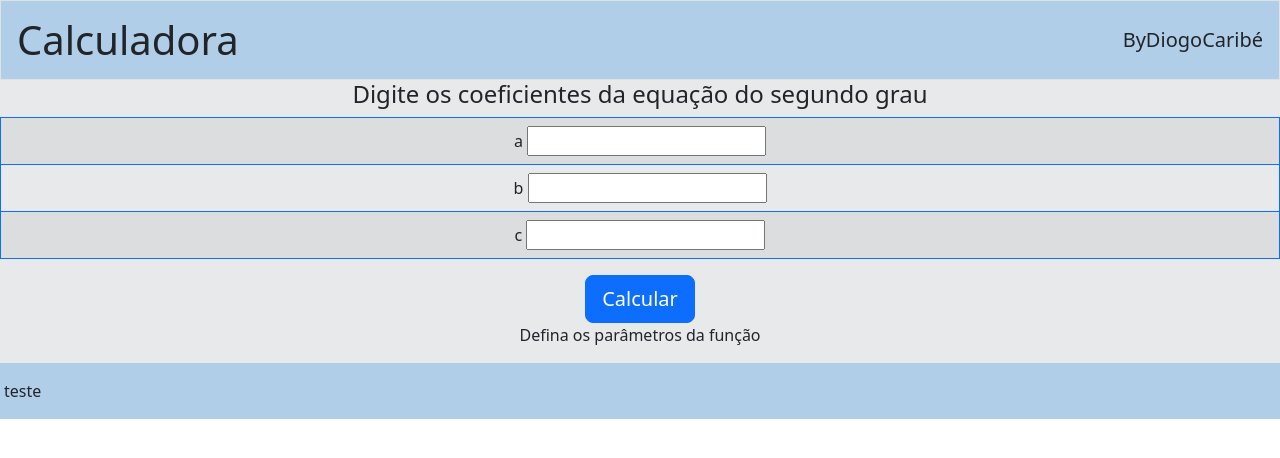
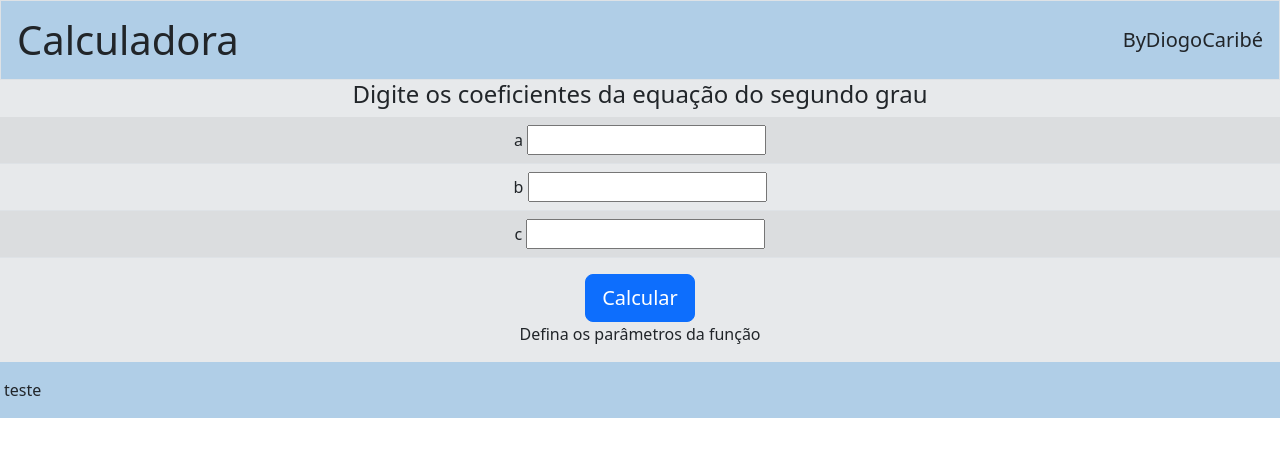
Before and after one commit to diogocaribe/projectDjango, a Django app: page / in a window 1280 px wide. Shown: the top 458 px of the page. Run offline with Django 4.2, Linux system fonts and the light colour scheme.

Commit message:
Arrumando o layout da calcuadora

```diff
--- a/equacao_seg_grau/templates/calculadora/calculadora.html
+++ b/equacao_seg_grau/templates/calculadora/calculadora.html
@@ -16,7 +16,7 @@
         <header>
             <h4>Digite os coeficientes da equação do segundo grau</h4>
         </header>
-        <table class="table table-striped table-bordered border-primary">
+        <table class="table table-striped">
             <!-- tr = row, td - column-->
             <tr>
                 <td>
```
